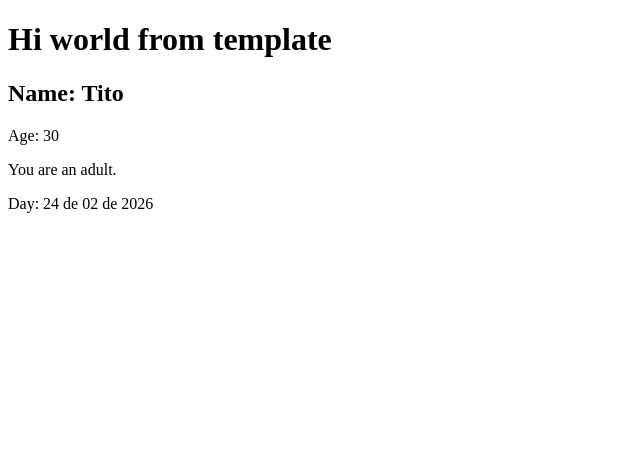
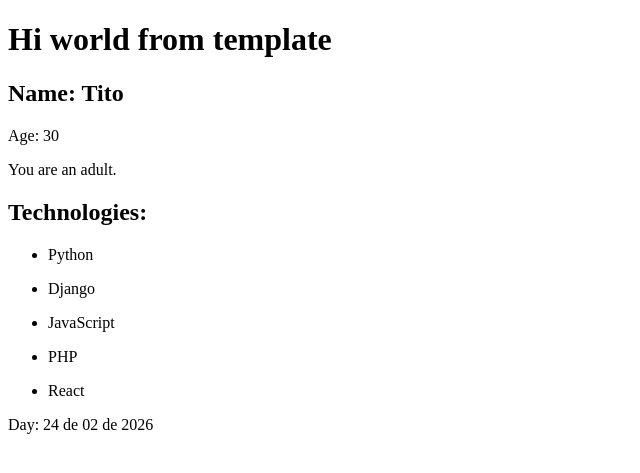
Before and after one commit to titoiriepal/django_playground, a Django app: page /landings/home in a window 1280 px wide. Shown: the top 473 px of the page, without its empty margins (0-640 px from the left). Run offline with Django 5.2, Linux system fonts and the light colour scheme; parts of the project's set-up code (start-up, migrations or seed data) failed here and were passed over.

Commit message:
for into landing.html for technologies

```diff
--- a/landing/templates/landing/landing.html
+++ b/landing/templates/landing/landing.html
@@ -14,6 +14,15 @@
     {% else %}
         <p>You are a minor.</p>
     {% endif %}
+    <h2>Technologies:</h2>
+    <ul>
+        {% for item in stack %}
+            <li><p>{{ item }}</p></li>
+        {% empty %}
+            <li><p>No technologies listed.</p></li>
+        {% endfor %}
+    </ul>
+
 
 
     <p>Day: {{ today | date:"d" }} de {{ today | date:"m" }} de {{ today | date:"Y" }}</p>
--- a/landing/views.py
+++ b/landing/views.py
@@ -12,5 +12,7 @@ def home(request):
             "name": "tito",
             "age": 30,
             "today": date.today(),
+            "stack": ["Python", "Django", "JavaScript", "PHP", "React"],
+
         },
     )
```
